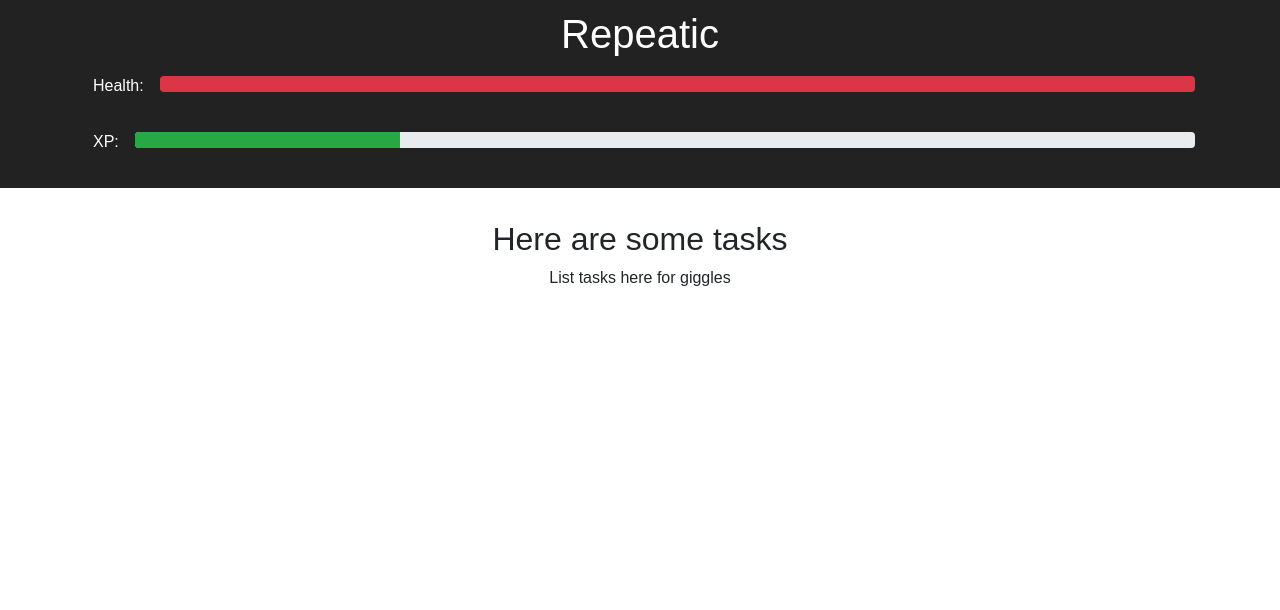
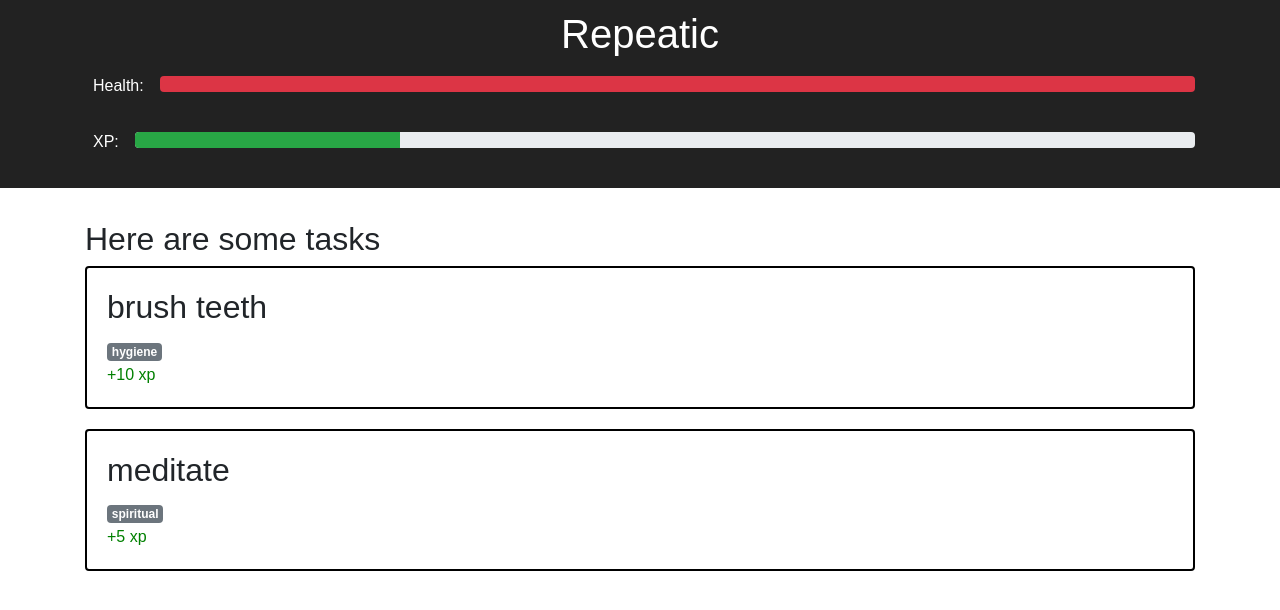
Before and after one commit to Mechasparrow/repeatic, a React (Create React App) app: page / in a window 1280 px wide. Shown: the top 610 px of the page. Built offline with nearby package versions, Linux system fonts and the light colour scheme.

Commit message:
task list

```diff
--- a/package.json
+++ b/package.json
@@ -3,6 +3,7 @@
   "version": "0.1.0",
   "private": true,
   "dependencies": {
+    "lodash": "^4.17.10",
     "react": "^16.4.2",
     "react-dom": "^16.4.2",
     "react-redux": "^5.0.7",
--- a/src/App.css
+++ b/src/App.css
@@ -1,9 +1,6 @@
-.App {
-  text-align: center;
-}
-
 .App-header {
   background-color: #222;
+  text-align: center;
   padding: 10px;
   color: white;
 }
--- a/src/App.js
+++ b/src/App.js
@@ -1,51 +1,47 @@
-import React, { Component } from 'react';
-import './App.css';
+import React, { Component } from "react";
+import "./App.css";
 
 //GUI components
-import Health from './containers/HealthContainer';
-import Experience from './containers/ExperienceContainer';
+import Health from "./containers/HealthContainer";
+import Experience from "./containers/ExperienceContainer";
 
 //Page components
-import Home from './components/Home';
+import Home from "./containers/HomeContainer";
+
+//constants
+import { TEST } from "./constants";
 
 //routing components
-import {
-  BrowserRouter as Router,
-  Route,
-  Link
-} from 'react-router-dom'
+import { BrowserRouter as Router, Route, Link } from "react-router-dom";
 
 //redux libs
-import {store} from './store';
+import { store } from "./store";
 
 //react-redux
-import {Provider} from 'react-redux';
-
+import { Provider } from "react-redux";
 
 class App extends Component {
   constructor(props) {
     super(props);
-    store.dispatch({type: "TEST"});
+    store.dispatch({ type: TEST });
   }
 
   render() {
     return (
       <div className="App">
-        <Provider store = {store}>
+        <Provider store={store}>
           <div>
             <header className="App-header">
               <h1 className="App-title">Repeatic</h1>
-              <div className = "container">
-                <Health>
-                </Health>
-                <Experience>
-                </Experience>
+              <div className="container">
+                <Health />
+                <Experience />
               </div>
             </header>
-            <div className = "Page">
+            <div className="Page">
               <Router>
                 <div>
-                  <Route exact path="/" component={Home}/>
+                  <Route exact path="/" component={Home} />
                 </div>
               </Router>
             </div>
--- a/src/components/Home.js
+++ b/src/components/Home.js
@@ -1,21 +1,35 @@
-import React, { Component } from 'react';
-import './Home.css';
+import React, { Component } from "react";
+import "./Home.css";
+
+//lodash
+import _ from "lodash";
+
+//Extra components
+import TaskCard from "./TaskCard";
 
 //Home Page component
 class Home extends Component {
-
   constructor(props) {
     super(props);
 
+    this.renderTasks = this.renderTasks.bind(this);
+  }
+
+  renderTasks() {
+    var tasks = [];
+
+    _.each(this.props.tasks, (task, idx) => {
+      tasks.push(<TaskCard key={idx} task={task} />);
+    });
+
+    return tasks;
   }
 
   render() {
     return (
-      <div className = "home container">
+      <div className="home container">
         <h2>Here are some tasks</h2>
-        <div className = "task-list">
-          <p>List tasks here for giggles</p>
-        </div>
+        <div className="task-list">{this.renderTasks()}</div>
       </div>
     );
   }
--- /dev/null
+++ b/src/components/TaskCard.css
@@ -0,0 +1,9 @@
+.Task-Card {
+  margin-bottom: 20px;
+  border-color: black;
+  border-width: 2px;
+}
+
+.xp {
+  color: green;
+}
--- /dev/null
+++ b/src/components/TaskCard.js
@@ -0,0 +1,28 @@
+import React, { Component } from "react";
+import "./TaskCard.css";
+
+//Task Card Page component
+class TaskCard extends Component {
+  constructor(props) {
+    super(props);
+  }
+
+  render() {
+    return (
+      <div className="Task-Card card">
+        <div className="card-body">
+          <h2 className="card-title">{this.props.task.label}</h2>
+          <p className="card-text">
+            <span className="badge badge-secondary">
+              {this.props.task.type}
+            </span>
+            <br />
+            <span className="xp">+{this.props.task.xp} xp</span>
+          </p>
+        </div>
+      </div>
+    );
+  }
+}
+
+export default TaskCard;
--- /dev/null
+++ b/src/constants/index.js
@@ -0,0 +1 @@
+export const TEST = "TEST";
--- /dev/null
+++ b/src/containers/HomeContainer.js
@@ -0,0 +1,15 @@
+import { connect } from "react-redux";
+
+//Import associated component
+import Home from "../components/Home";
+
+const MapStateToProps = state => ({
+  tasks: state.tasks
+});
+
+const MapDispatchToProps = dispatch => ({});
+
+export default connect(
+  MapStateToProps,
+  MapDispatchToProps
+)(Home);
--- /dev/null
+++ b/src/models/Task.js
@@ -0,0 +1,9 @@
+class Task {
+  constructor(label, type, xp) {
+    this.label = label;
+    this.type = type;
+    this.xp = xp;
+  }
+}
+
+export default Task;
--- a/src/reducers/tasks.js
+++ b/src/reducers/tasks.js
@@ -1,6 +1,14 @@
+//models
+import Task from "../models/Task";
 
-const tasks = (state = [], action) => {
+const tasks = (
+  state = [
+    new Task("brush teeth", "hygiene", 10),
+    new Task("meditate", "spiritual", 5)
+  ],
+  action
+) => {
   return state;
-}
+};
 
 export default tasks;
```
